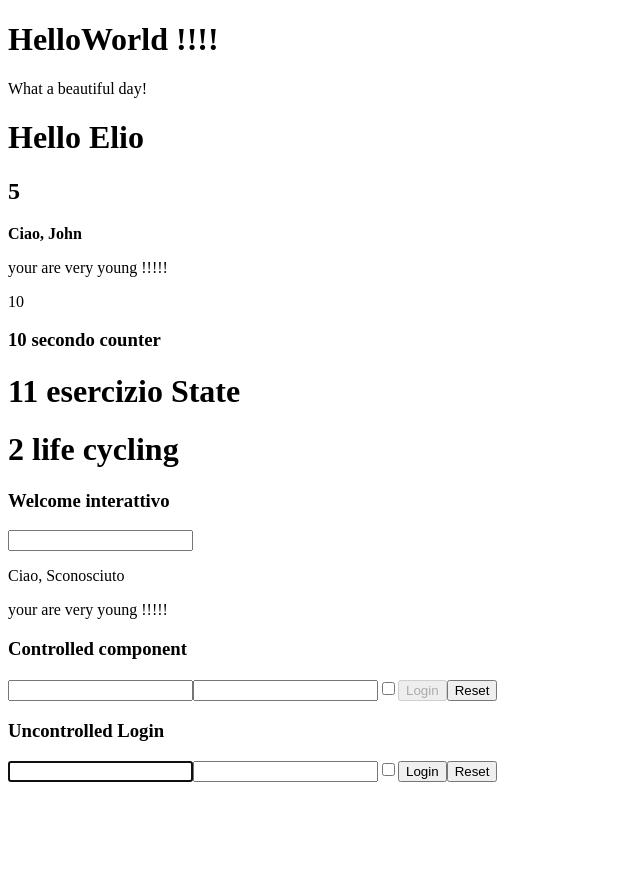
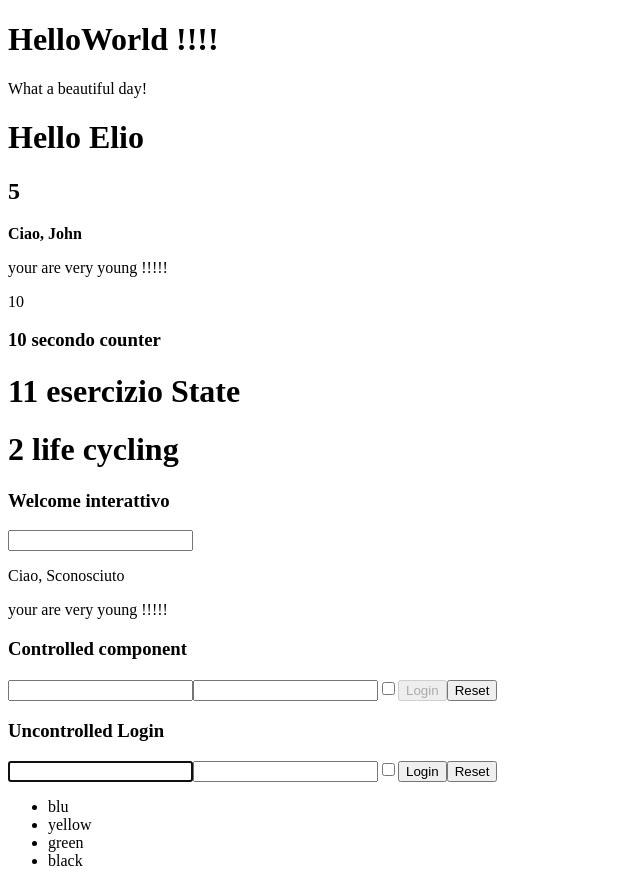
Before and after one commit to Castels88/React-esercizi, a React (Create React App) app: page / in a window 1280 px wide. Shown: the whole page, without its empty margins (0-640 px from the left). Before the commit the page ends 800 px from the top, so only its background shows below. Built offline with nearby package versions, Linux system fonts and the light colour scheme.

Commit message:
fine esercizio list-01

```diff
--- a/src/App.js
+++ b/src/App.js
@@ -1,4 +1,5 @@
 import React, { Fragment } from "react";
+import { Colors } from "./Colors";
 import { Counter } from "./Counter";
 import { CounterDisplay } from "./CounterDisplay";
 import { CounterLifeCycling } from "./CounterLifecycling";
@@ -27,6 +28,7 @@ render(){
         <InteractiveWelcome/>
         <Login/>
         <UncontrolledLogin/>
+        <Colors items={["blu","yellow","green","black"]} />
     </div>
     )
 }
--- /dev/null
+++ b/src/Colors.js
@@ -0,0 +1,18 @@
+import react from "react"
+export class Colors extends react.Component{
+    render(){
+        return (
+            <div>
+                <ul>
+                    {this.props.items.map((items)=><li>{items}</li> )}
+                </ul>
+            </div>
+        )
+    }
+}
+
+
+
+// Lists - 01
+// Create a Colors component that renders a ul tag with a li tag for
+// each color passed in the items prop. The items prop should be an array of strings.
```
